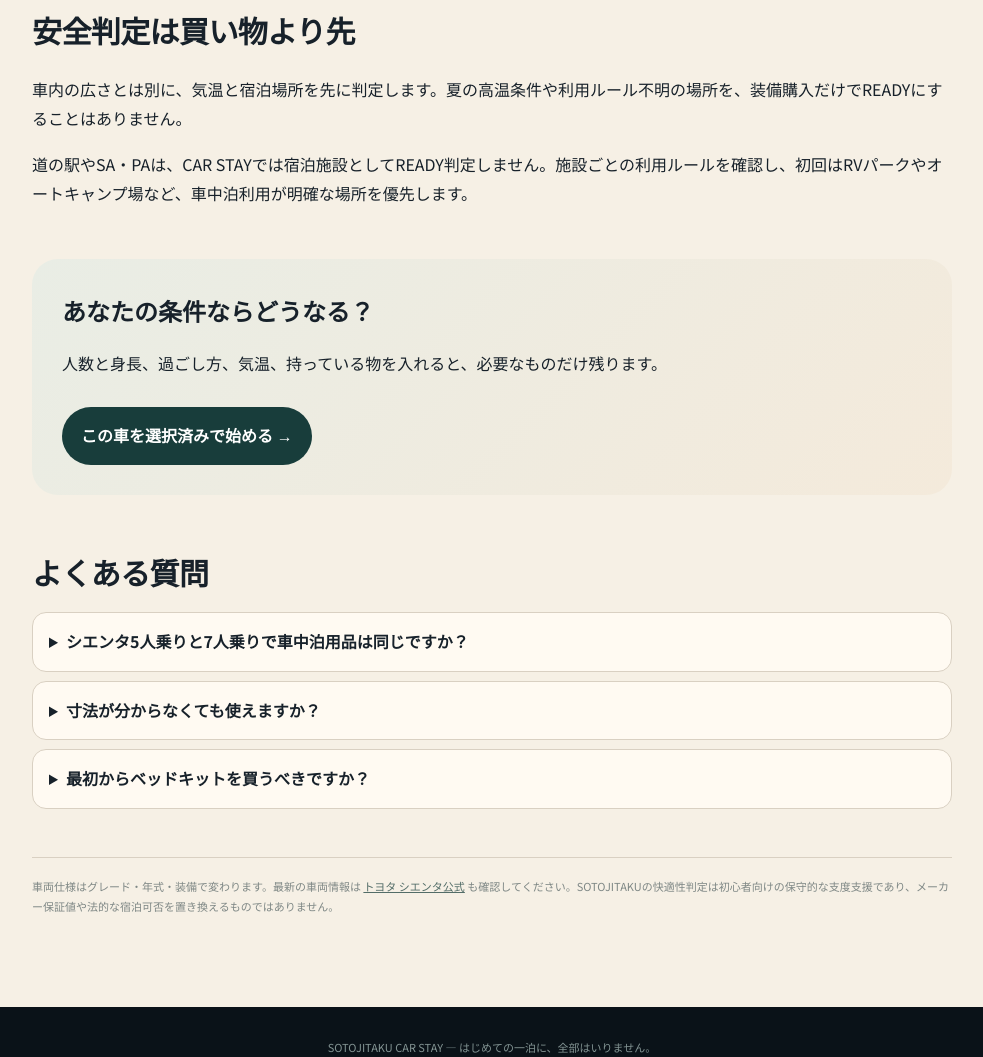
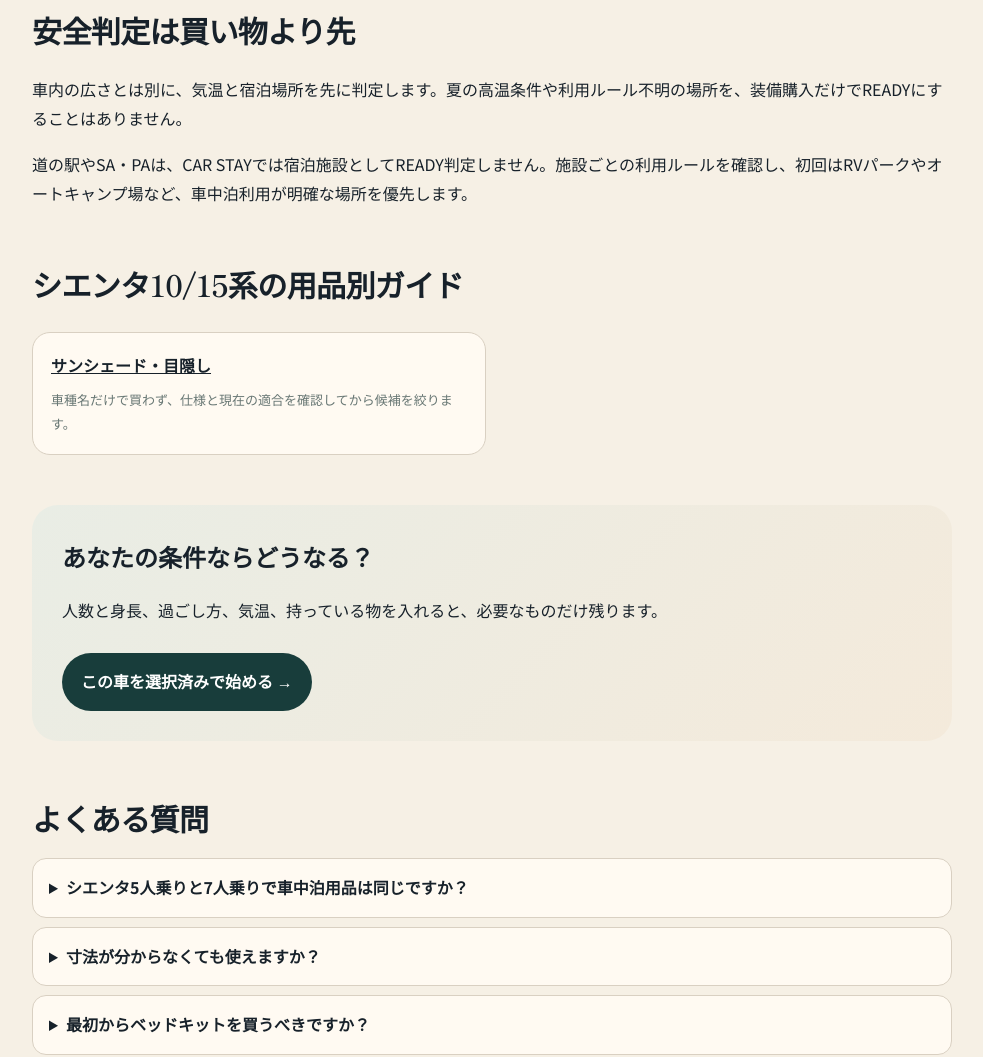
Before and after one commit to stusaurus/sotojitaku, a website: page car-stay/car/sienta/index.html in a window 1280 px wide. Shown: the part 2861-3918 px from the top of the page, without its empty margins (148-1131 px from the left). Drawn offline with Linux system fonts and the light colour scheme.

Commit message:
Link sienta shade intent page

```diff
--- a/car-stay/car/sienta/index.html
+++ b/car-stay/car/sienta/index.html
@@ -15,6 +15,7 @@
 <section class="measure"><h3>測るなら、たくさん測らなくていい。</h3><p>シエンタは5人乗り・7人乗りで条件が分かれるため、他ユーザーの実測値をそのまま流用しません。あなたの仕様で長さ・幅を1回測り、その値をBuilderに入れるのが確実です。</p><ol><li>実際に寝床として使う区間の長さ</li><li>寝床の一番狭い部分の幅</li><li>段差が気になる場合だけ、その高さ</li></ol><p>車内寸法のカタログ値ではなく、あなたが実際に作る寝床を測るのがポイントです。</p></section>
 <section class="section"><h2>最初に買う物を増やさない</h2><p>車中泊用品を一式そろえる必要はありません。家の寝具やモバイルバッテリーで代用できるなら、まずそれを使います。</p><div class="check-grid"><div class="check"><b>家庭寝具</b><p>季節条件が許せば掛け布団・毛布・枕を優先。</p></div><div class="check"><b>目隠し</b><p>10/15系か、5/7人乗り等の適合条件まで確認して表示します。</p></div><div class="check"><b>収納</b><p>寝床を作ったあと荷物が残る場合だけ追加。最初から収納用品を買いません。</p></div><div class="check"><b>電源</b><p>使いたい機器から逆算。電源を先に買う設計にはしません。</p></div></div><p>商品は「その車種・世代・仕様への適合」「現在販売中」「価格」「楽天アフィリエイト先」を監査できたものだけをBuilder結果に出します。監査できない商品は、売上機会があっても表示しません。</p></section>
 <section class="section"><h2>安全判定は買い物より先</h2><p>車内の広さとは別に、気温と宿泊場所を先に判定します。夏の高温条件や利用ルール不明の場所を、装備購入だけでREADYにすることはありません。</p><p>道の駅やSA・PAは、CAR STAYでは宿泊施設としてREADY判定しません。施設ごとの利用ルールを確認し、初回はRVパークやオートキャンプ場など、車中泊利用が明確な場所を優先します。</p></section>
+<section class="section"><h2>シエンタ10/15系の用品別ガイド</h2><div class="check-grid"><div class="check"><b><a href="./shade/">サンシェード・目隠し</a></b><p>車種名だけで買わず、仕様と現在の適合を確認してから候補を絞ります。</p></div></div></section>
 <section class="builder-box"><h2>あなたの条件ならどうなる？</h2><p>人数と身長、過ごし方、気温、持っている物を入れると、必要なものだけ残ります。</p><a class="cta" href="../../?vehicle=toyota-sienta-10-15&from=seo&entry=sienta">この車を選択済みで始める →</a></section>
 <section class="section faq"><h2>よくある質問</h2><details><summary>シエンタ5人乗りと7人乗りで車中泊用品は同じですか？</summary><p>同じとは限りません。SOTOJITAKUでは商品ごとにseatCountsを持ち、仕様が一致しない商品を除外します。</p></details><details><summary>寸法が分からなくても使えますか？</summary><p>使えます。寝床の長さと一番狭い幅だけ測るQUICK MEASUREへ進みます。</p></details><details><summary>最初からベッドキットを買うべきですか？</summary><p>初泊では勧めません。まず家の寝具や簡単な段差対策で試し、継続利用したくなった段階で上位装備を考えます。</p></details></section>
 <p class="source-note">車両仕様はグレード・年式・装備で変わります。最新の車両情報は <a href="https://toyota.jp/sienta/" rel="nofollow">トヨタ シエンタ公式</a> も確認してください。SOTOJITAKUの快適性判定は初心者向けの保守的な支度支援であり、メーカー保証値や法的な宿泊可否を置き換えるものではありません。</p>
```
